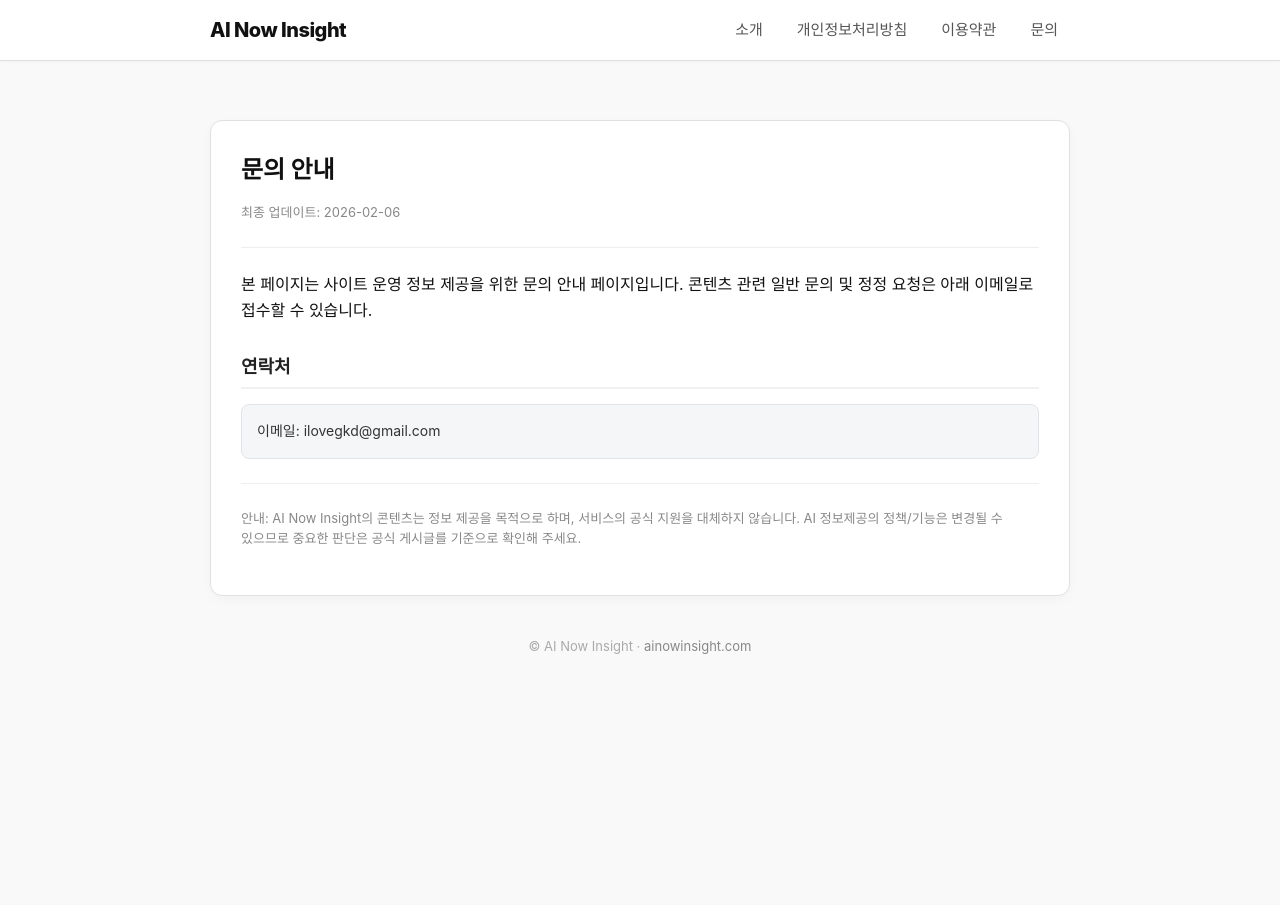
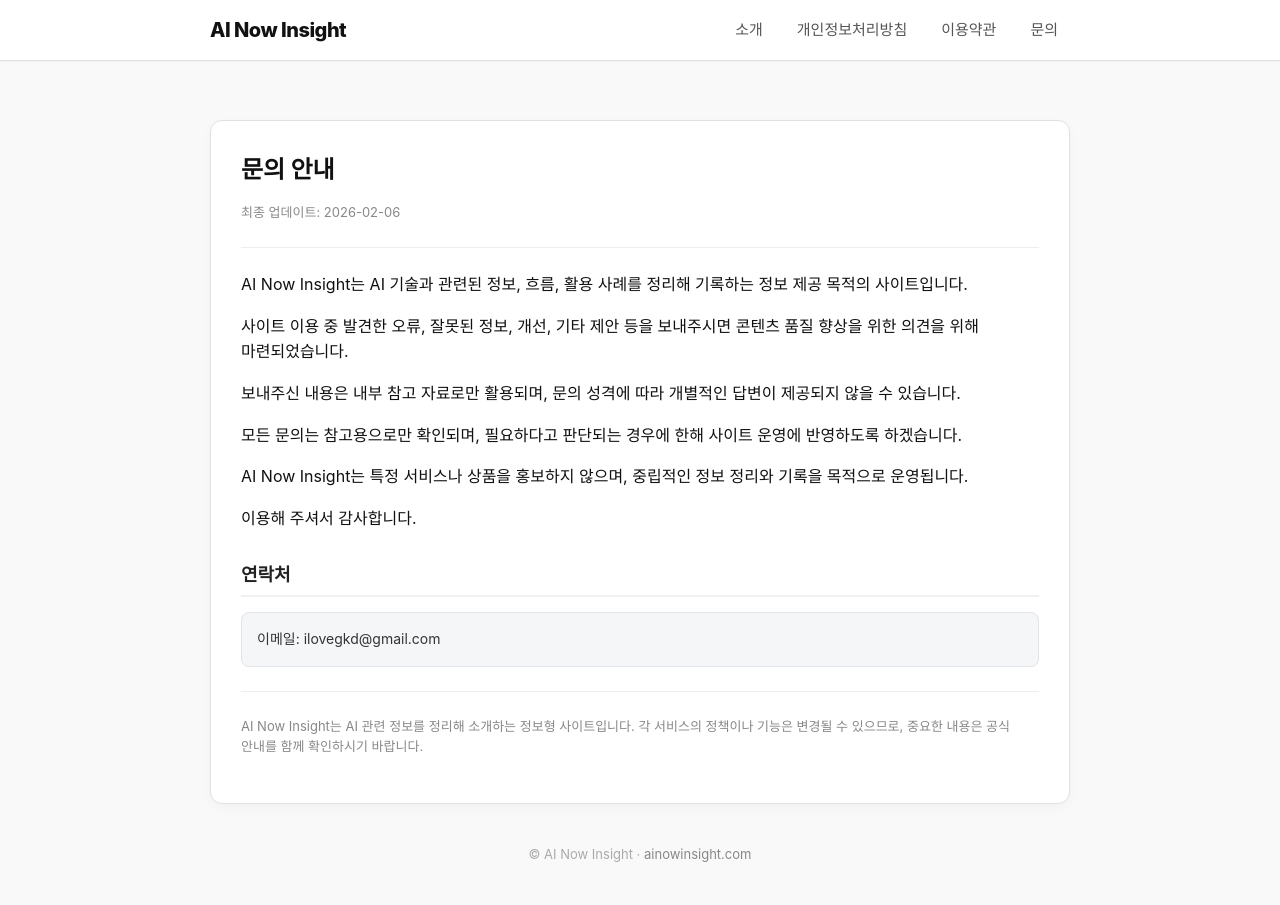
Before and after one commit to ilovegkd/ilovegkd.github.io, a Jekyll site: the page contact.html, which Jekyll copies as it is, in a window 1280 px wide. Built offline with Jekyll 4.4.1, drawn with Linux system fonts in a browser that asks for light colours.

Commit message:
Update contact.html

```diff
--- a/contact.html
+++ b/contact.html
@@ -31,8 +31,23 @@
         <hr />
 
         <p>
-          본 페이지는 사이트 운영 정보 제공을 위한 문의 안내 페이지입니다.
-          콘텐츠 관련 일반 문의 및 정정 요청은 아래 이메일로 접수할 수 있습니다.
+          AI Now Insight는
+AI 기술과 관련된 정보, 흐름, 활용 사례를 정리해 기록하는 정보 제공 목적의 사이트입니다.
+</p>
+<p>사이트 이용 중 발견한 오류, 잘못된 정보, 개선, 기타 제안 등을 보내주시면
+콘텐츠 품질 향상을 위한 의견을 위해 마련되었습니다.
+</p>
+<p>보내주신 내용은 내부 참고 자료로만 활용되며,
+문의 성격에 따라 개별적인 답변이 제공되지 않을 수 있습니다.
+</p>
+<p>모든 문의는 참고용으로만 확인되며,
+필요하다고 판단되는 경우에 한해 사이트 운영에 반영하도록 하겠습니다.
+</p>
+<p>AI Now Insight는
+특정 서비스나 상품을 홍보하지 않으며,
+중립적인 정보 정리와 기록을 목적으로 운영됩니다.
+</p>
+<p>이용해 주셔서 감사합니다.
         </p>
 
         <h2 class="h2">연락처</h2>
@@ -42,8 +57,9 @@
 
         <hr />
         <p class="meta">
-          안내: AI Now Insight의 콘텐츠는 정보 제공을 목적으로 하며, 서비스의 공식 지원을 대체하지 않습니다.
-          AI 정보제공의 정책/기능은 변경될 수 있으므로 중요한 판단은 공식 게시글를 기준으로 확인해 주세요.
+          AI Now Insight는 AI 관련 정보를 정리해 소개하는 정보형 사이트입니다.
+각 서비스의 정책이나 기능은 변경될 수 있으므로,
+중요한 내용은 공식 안내를 함께 확인하시기 바랍니다.
         </p>
       </div>
     </section>
```
